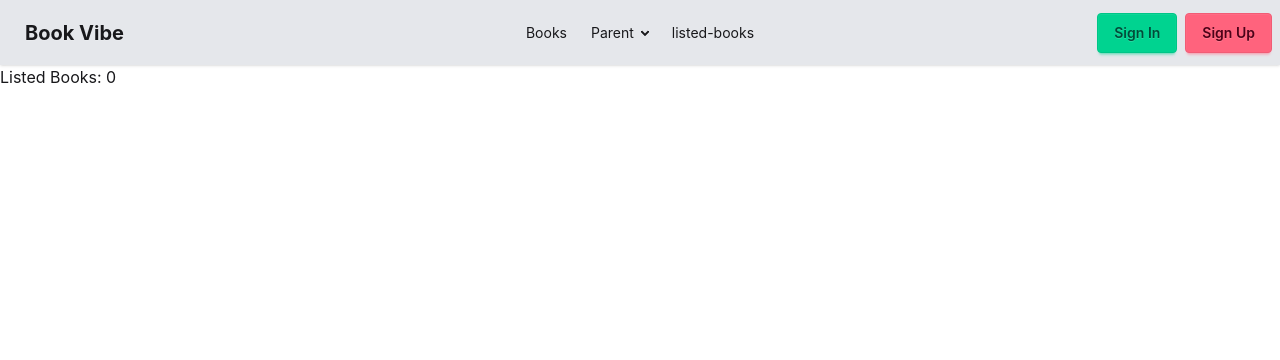
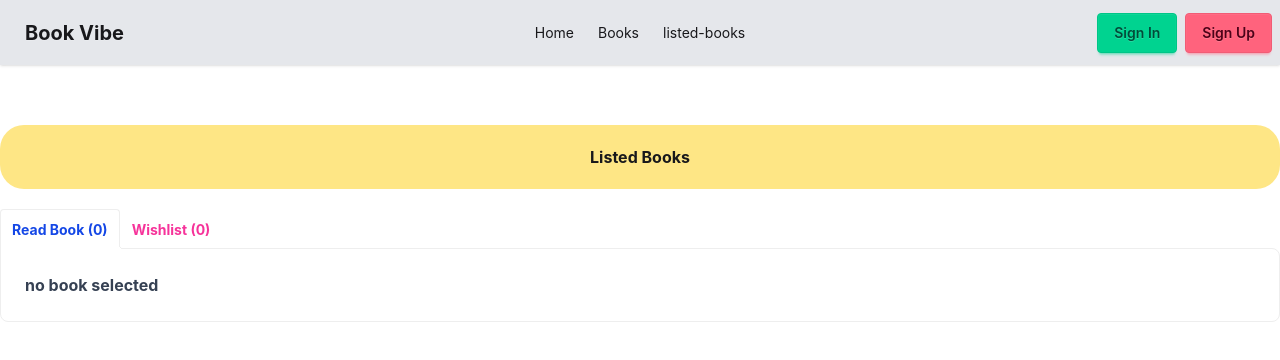
Before and after one commit to talukder123/book-vibe-with-nextjs, a Next.js app: page /listed-books in a window 1280 px wide. Shown: the top 360 px of the page. Built offline with nearby package versions, Linux system fonts and the light colour scheme.

Commit message:
tab wise listed book rendered

```diff
--- a/package.json
+++ b/package.json
@@ -12,7 +12,8 @@
     "daisyui": "^5.7.42",
     "next": "16.3.5",
     "react": "19.2.8",
-    "react-dom": "19.2.8"
+    "react-dom": "19.2.8",
+    "react-toastify": "^11.1.0"
   },
   "devDependencies": {
     "@tailwindcss/postcss": "^4.3.3",
--- a/src/Components/Bookdetail/ReadButton.tsx
+++ b/src/Components/Bookdetail/ReadButton.tsx
@@ -2,6 +2,7 @@
 import React, { useContext } from 'react';
 import { IBook } from '../types/book.type';
 import { BooksContext } from '@/context/BookContext';
+import { toast } from 'react-toastify';
 
 
 const ReadButton = ({book} : {book : IBook}) => {
@@ -10,10 +11,11 @@ const ReadButton = ({book} : {book : IBook}) => {
 
     const handleReadButton = () => {
         setReadBooks([...readBooks, book])
+        toast.success(`You have added ${book.bookName} to Read List`)
     }
 
     return (
-        <button className="btn btn-primary" onClick={() => handleReadButton()}> READ </button>
+        <button className="btn btn-primary" onClick={() => handleReadButton()}> Add to Read </button>
     );
 };
 
--- a/src/Components/Bookdetail/WishList.tsx
+++ b/src/Components/Bookdetail/WishList.tsx
@@ -2,6 +2,7 @@
 import React, { useContext } from 'react';
 import { IBook } from '../types/book.type';
 import { BooksContext } from '@/context/BookContext';
+import { toast } from 'react-toastify';
 
 
 const WishListButton = ({book} : {book : IBook}) => {
@@ -10,11 +11,11 @@ const WishListButton = ({book} : {book : IBook}) => {
 
     const handleAddToWishButton = () => {
         setWishlist([...wishlist, book])
-        console.log("wii");
+        toast.success(`You have added ${book.bookName} to Wishlist`)
     }
 
     return (
-        <button className="btn btn-primary" onClick={() => handleAddToWishButton()}> READ </button>
+        <button className="btn btn-primary" onClick={() => handleAddToWishButton()}> Wishlist </button>
     );
 };
 
--- a/src/Components/Shared/Navbar.tsx
+++ b/src/Components/Shared/Navbar.tsx
@@ -13,31 +13,22 @@ const Navbar = () => {
               <ul
                 tabIndex={-1}
                 className="menu menu-sm dropdown-content bg-base-100 rounded-box z-1 mt-3 w-52 p-2 shadow">
+
+                <li><Link href="/">Home</Link></li>
                 <li><Link href="/books">Books</Link></li>
-                <li>
-                  <a>Parent</a>
-                  <ul className="p-2">
-                    <li><a>Submenu 1</a></li>
-                    <li><a>Submenu 2</a></li>
-                  </ul>
-                </li>
-                <li><a>Item 3</a></li>
+                <li><Link href="/listed-books">listed-books</Link></li>
               </ul>
             </div>
-            <a className=" font-bold btn btn-ghost text-xl">Book Vibe</a>
+            <Link href="/" className=" font-bold btn btn-ghost text-xl">Book Vibe</Link>
           </div>
+
+
+
+
           <div className="navbar-center hidden lg:flex">
             <ul className="menu menu-horizontal px-1">
+              <li><Link href="/">Home</Link></li>
               <li><Link href="/books">Books</Link></li>
-              <li>
-                <details>
-                  <summary>Parent</summary>
-                  <ul className="p-2 bg-base-100 w-40 z-1">
-                    <li><a>Submenu 1</a></li>
-                    <li><a>Submenu 2</a></li>
-                  </ul>
-                </details>
-              </li>
               <li><Link href="/listed-books">listed-books</Link></li>
             </ul>
           </div>
--- a/src/app/layout.tsx
+++ b/src/app/layout.tsx
@@ -3,6 +3,7 @@ import { Geist, Geist_Mono } from "next/font/google";
 import "./globals.css";
 import Navbar from "@/Components/Shared/Navbar";
 import BookProvider from "@/context/BookContext";
+import { ToastContainer } from "react-toastify";
 
 const geistSans = Geist({
   variable: "--font-geist-sans",
@@ -34,7 +35,7 @@ export default function RootLayout({ children }: LayoutProps<"/">) {
         {children}
         </BookProvider>
 
-
+        <ToastContainer />
       </body>
     </html>
   );
--- a/src/app/listed-books/page.tsx
+++ b/src/app/listed-books/page.tsx
@@ -1,14 +1,44 @@
 'use client';
+import BookCard from '@/Components/Shared/BookCard';
+import { IBook } from '@/Components/types/book.type';
 import { BooksContext } from '@/context/BookContext';
 import React, { useContext } from 'react';
 
 const listBookPage = () => {
 
-    const {readBooks, setWishlist} = useContext(BooksContext)
+    const { readBooks, wishlist } = useContext(BooksContext)
 
     return (
-        <div>
-            Listed Books: {readBooks.length}
+        <div className='container mx-auto py-15'>
+            <h2 className='bg-amber-200 font-bold p-5 py-5 mb-5 rounded-3xl text-center'>Listed Books</h2>
+
+            {/* name of each tab group should be unique */}
+            <div className="tabs tabs-lift">
+                <input type="radio" name="my_tabs_3" className="tab text-blue-700 font-bold" aria-label={`Read Book (${readBooks.length})`} defaultChecked/>
+                <div className="tab-content bg-base-100 border-base-300 p-6">
+                    {
+                        readBooks.length > 0 ? readBooks.map((book:IBook) => {
+                            return
+                            <BookCard key={book.bookId} book={book}></BookCard>
+                        }) : <span className='text-center font-bold text-gray-700'>no book selected</span>
+                    }
+                </div>
+
+                <input type="radio" name="my_tabs_3" className="tab text-pink-500 font-bold" aria-label={`Wishlist (${wishlist.length})`}  />
+                <div className="tab-content bg-base-100 border-base-300 p-6">
+                    {
+                        wishlist.length > 0 ? wishlist.map((book:IBook) => {
+                            return <BookCard key={book.bookId} book={book}></BookCard>
+                        }) : <span className='text-center font-bold text-gray-700'>no book selected</span>
+                    }
+                </div>
+            </div>
+
+
+
+
+
+
         </div>
     );
 };
```
Also changed, not shown: 1 other file (tests, documents, lock files or other folders).
